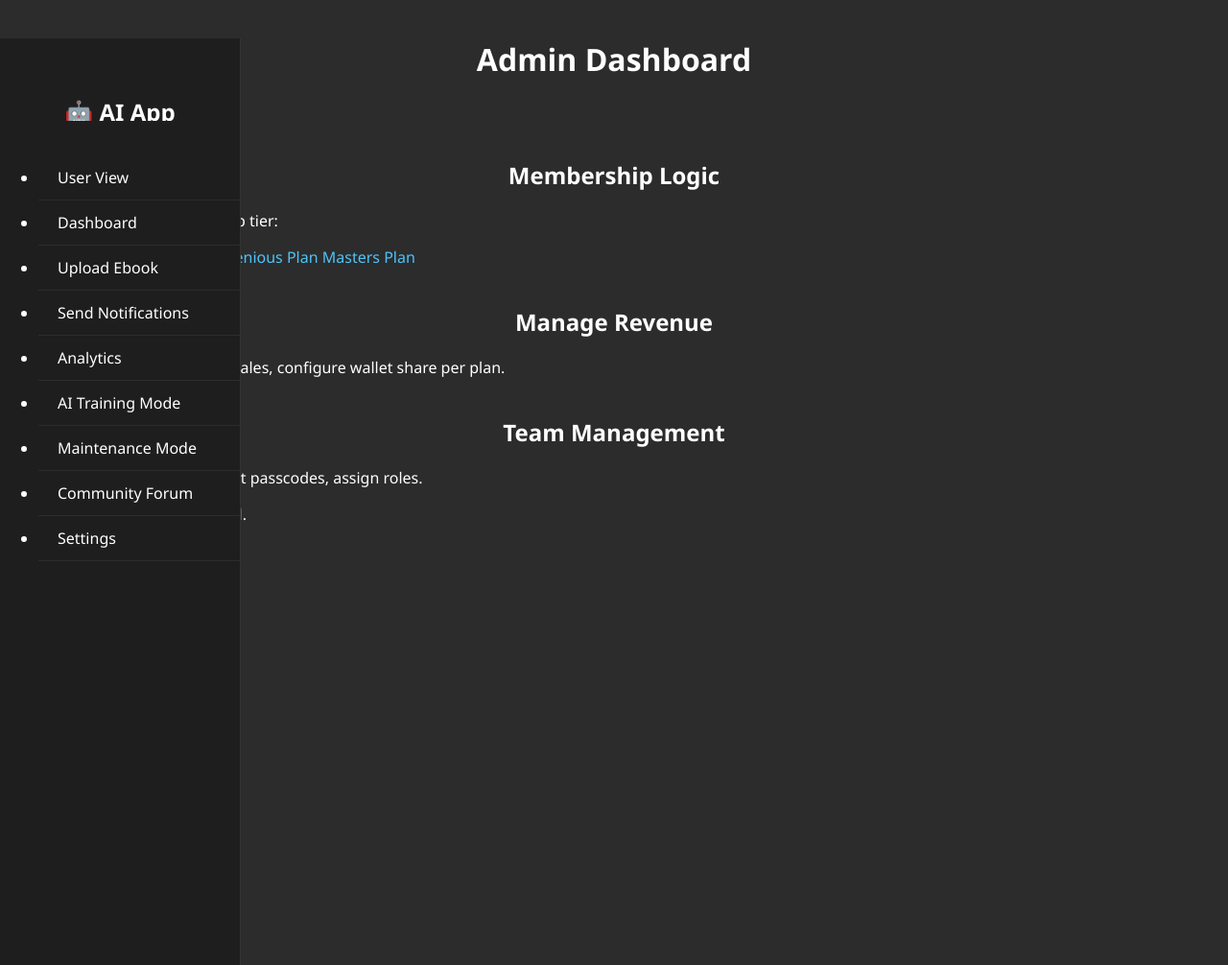
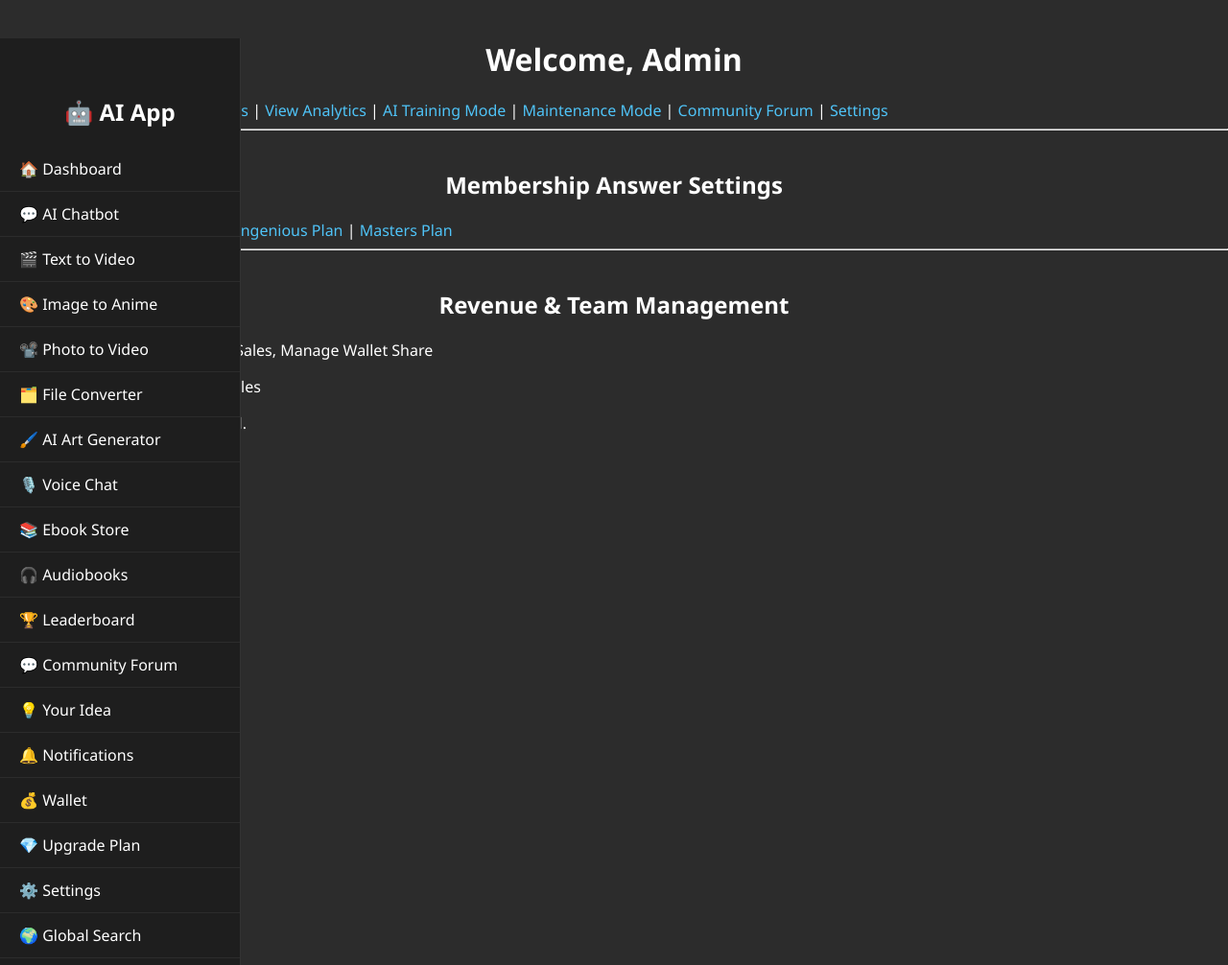
Before and after one commit to iqonlimited/IQon.limited, a Flask app: page /admin in a window 1280 px wide. Shown: the whole page at 96% size. Run offline with Flask 3, Linux system fonts and the light colour scheme; the visitor is signed in with stand-in values (Sample User, id 1).

Commit message:
admin_dashboard.html

```diff
--- a/templates/admin_dashboard.html
+++ b/templates/admin_dashboard.html
@@ -1,58 +1,35 @@
 {% extends "base.html" %}
-{% block title %}Chatbot{% endblock %}
+{% block title %}Admin Dashboard{% endblock %}
+
 {% block content %}
-<!DOCTYPE html>
-<html lang="en">
-<head>
-    <meta charset="UTF-8">
-    <title>Admin Dashboard - AI App</title>
-    <link rel="stylesheet" href="{{ url_for('static', filename='css/style.css') }}">
-</head>
-<body class="dark-theme">
-    <header>
-        <h1>Admin Dashboard</h1>
-        <div class="admin-info">
-            <span>Welcome, Admin</span>
-            <a href="{{ url_for('logout') }}">Logout</a>
-        </div>
-    </header>
+<h1>Welcome, Admin</h1>
 
-    <nav class="sidebar">
-        <ul>
-            <li><a href="{{ url_for('dashboard') }}">User View</a></li>
-            <li><a href="{{ url_for('admin_dashboard') }}" class="active">Dashboard</a></li>
-            <li><a href="{{ url_for('upload_ebook') }}">Upload Ebook</a></li>
-            <li><a href="{{ url_for('notifications') }}">Send Notifications</a></li>
-            <li><a href="{{ url_for('analytics') }}">Analytics</a></li>
-            <li><a href="{{ url_for('training_mode') }}">AI Training Mode</a></li>
-            <li><a href="{{ url_for('maintenance') }}">Maintenance Mode</a></li>
-            <li><a href="{{ url_for('forum') }}">Community Forum</a></li>
-            <li><a href="{{ url_for('settings') }}">Settings</a></li>
-        </ul>
-    </nav>
+<div class="center-form">
+  <a href="{{ url_for('upload_ebook') }}">Upload Ebook</a> |
+  <a href="{{ url_for('notifications') }}">Send Notifications</a> |
+  <a href="{{ url_for('analytics') }}">View Analytics</a> |
+  <a href="{{ url_for('training_mode') }}">AI Training Mode</a> |
+  <a href="{{ url_for('maintenance') }}">Maintenance Mode</a> |
+  <a href="{{ url_for('forum') }}">Community Forum</a> |
+  <a href="{{ url_for('settings') }}">Settings</a>
+</div>
 
-    <main>
-        <section>
-            <h2>Membership Logic</h2>
-            <p>Set answers for each membership tier:</p>
-            <div class="membership-settings">
-                <a href="{{ url_for('set_answers', plan='basic') }}">Basic Plan</a>
-                <a href="{{ url_for('set_answers', plan='intermediate') }}">Intermediate Plan</a>
-                <a href="{{ url_for('set_answers', plan='ingenious') }}">Ingenious Plan</a>
-                <a href="{{ url_for('set_answers', plan='masters') }}">Masters Plan</a>
-            </div>
-        </section>
+<hr>
 
-        <section>
-            <h2>Manage Revenue</h2>
-            <p>Control Stripe & Razorpay, track sales, configure wallet share per plan.</p>
-        </section>
+<h2>Membership Answer Settings</h2>
+<div class="center-form">
+  <a href="{{ url_for('set_answers', plan='basic') }}">Basic Plan</a> |
+  <a href="{{ url_for('set_answers', plan='intermediate') }}">Intermediate Plan</a> |
+  <a href="{{ url_for('set_answers', plan='ingenious') }}">Ingenious Plan</a> |
+  <a href="{{ url_for('set_answers', plan='masters') }}">Masters Plan</a>
+</div>
 
-        <section>
-            <h2>Team Management</h2>
-            <p>Manage employee accounts, reset passcodes, assign roles.</p>
-        </section>
-    </main>
-</body>
-</html>
+<hr>
+
+<h2>Revenue & Team Management</h2>
+<div class="center-form">
+  <p>Control Stripe & Razorpay, Track Sales, Manage Wallet Share</p>
+  <p>Manage Employee Accounts & Roles</p>
+</div>
+
 {% endblock %}
```
